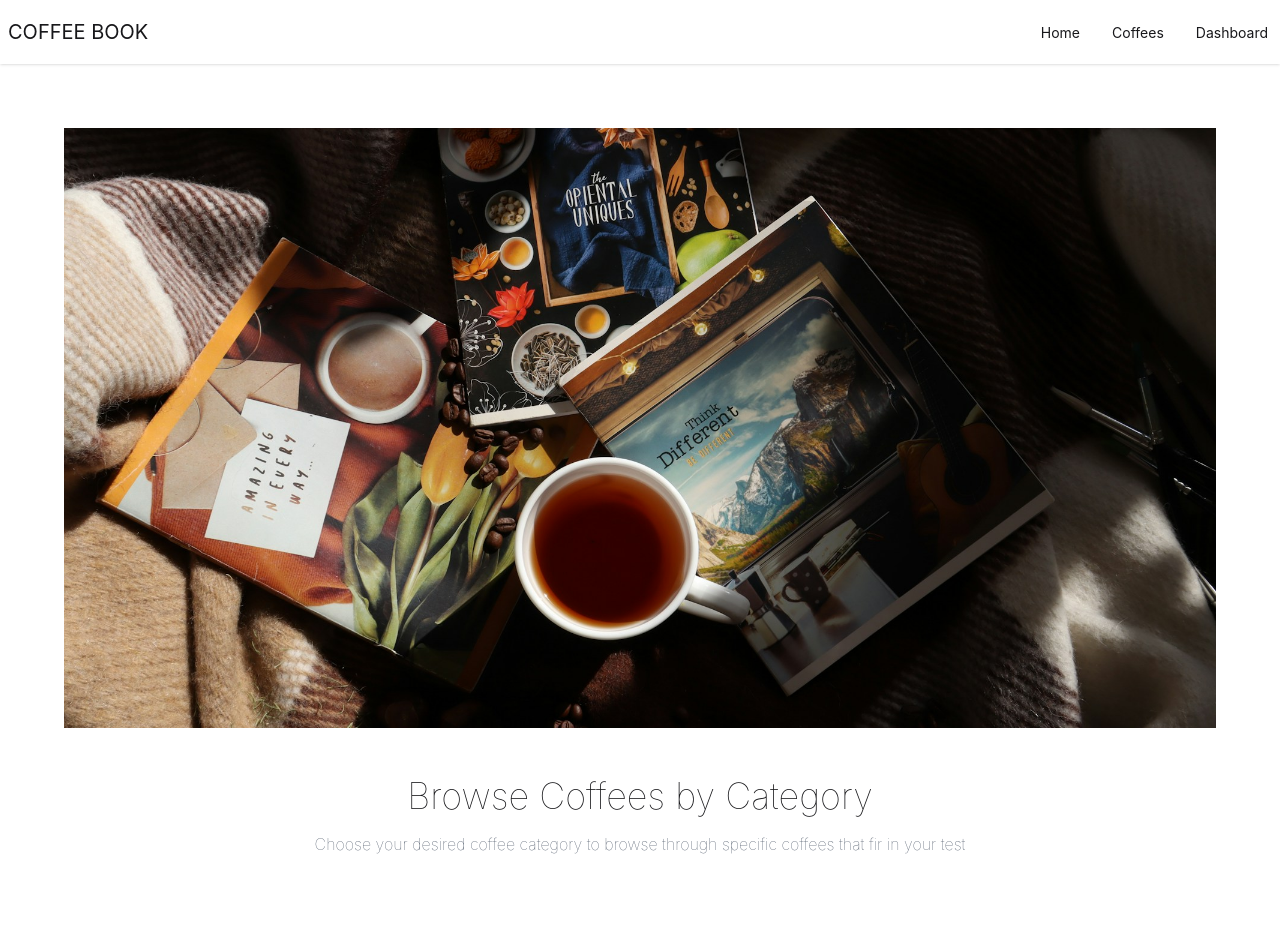
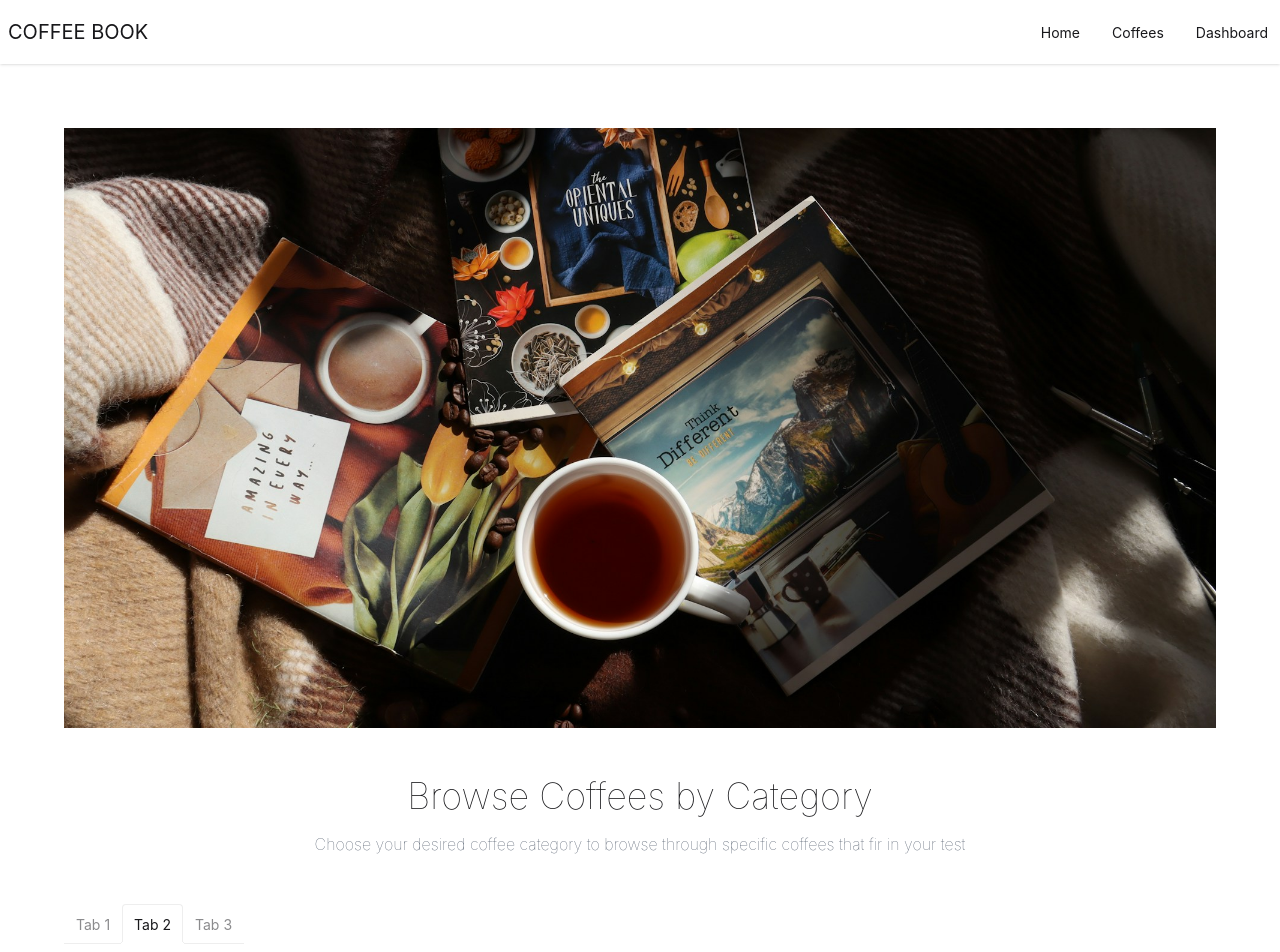
Before and after one commit to sayak53/coffee-book, a React (Vite) app: page / in a window 1280 px wide. Shown: the top 952 px of the page. Built offline with nearby package versions, Linux system fonts and the light colour scheme.

Commit message:
trying to add tabs section

```diff
--- a/src/pages/Home.jsx
+++ b/src/pages/Home.jsx
@@ -14,6 +14,17 @@ const Home = () => {
         }
       />
       {/* categories tab section */}
+      <div role="tablist" className="tabs tabs-lift">
+        <a role="tab" className="tab">
+          Tab 1
+        </a>
+        <a role="tab" className="tab tab-active">
+          Tab 2
+        </a>
+        <a role="tab" className="tab">
+          Tab 3
+        </a>
+      </div>
       {/* dynamic nested component */}
     </div>
   );
```
